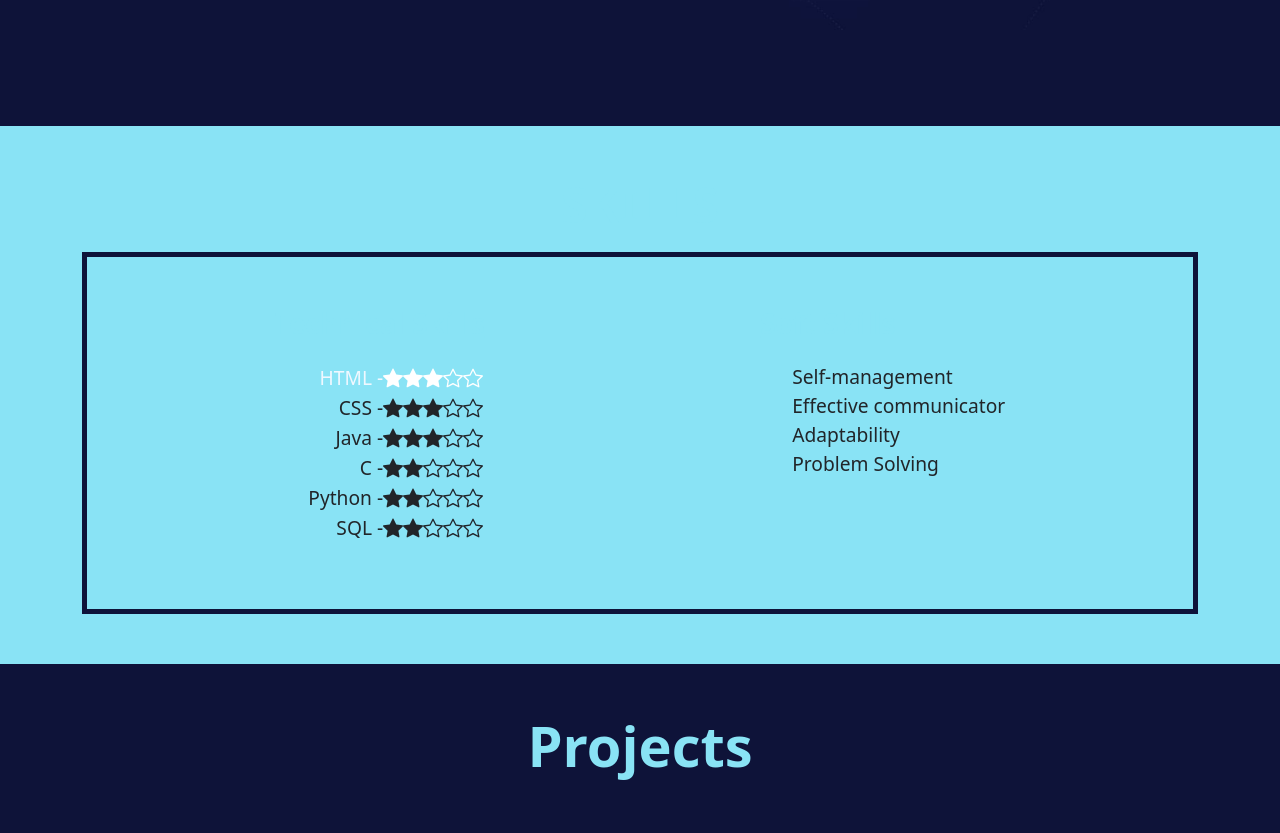
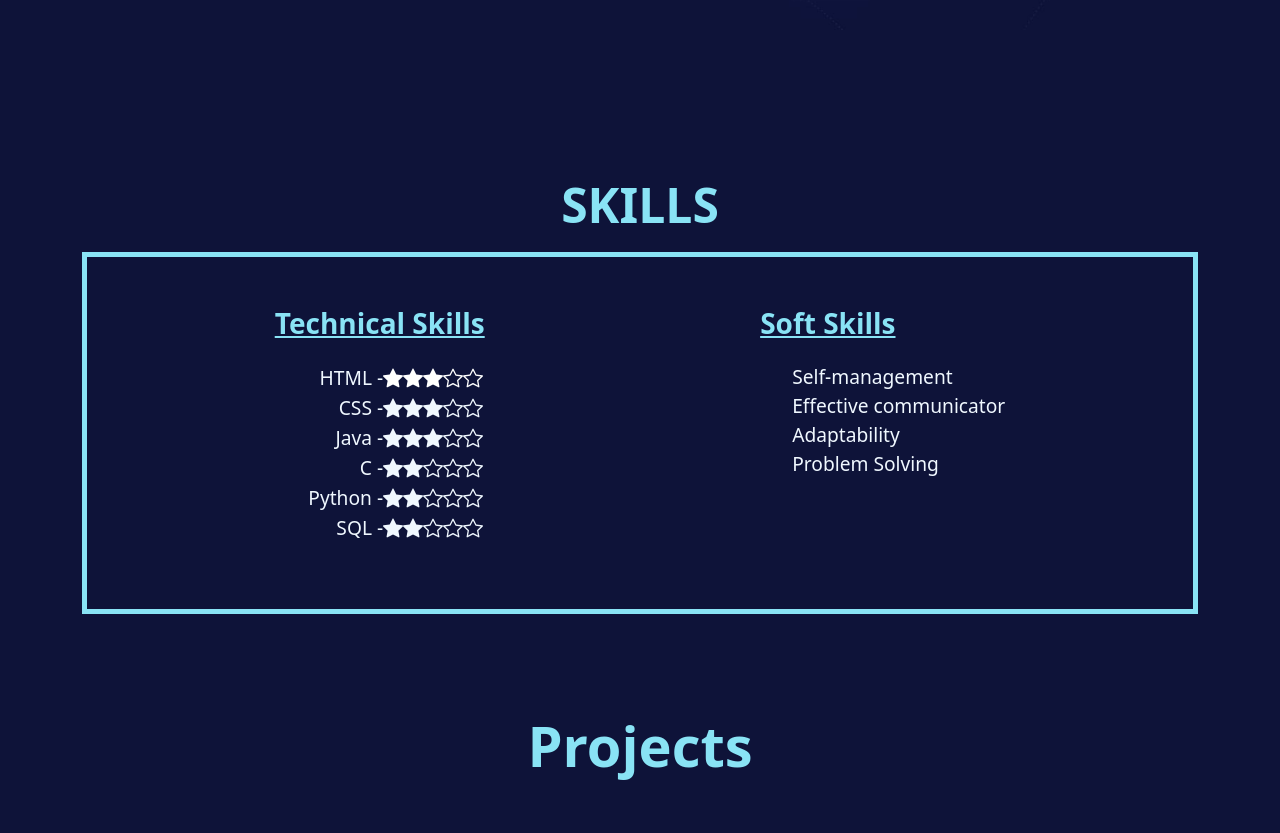
Before and after one commit to AjayaKumarM/HTMLCSS-portfolio, a plain HTML site: page index.html in a window 1280 px wide. Shown: the part 660-1493 px from the top of the page. Drawn offline with nearby package versions, Linux system fonts and the light colour scheme.

Commit message:
Update styles.css

```diff
--- a/styles.css
+++ b/styles.css
@@ -7,7 +7,7 @@
 }
 
 #About-me{
-    background-color: #89e3f5;
+    background-color: #0e1339;
     display: flex;
     padding: 50px;
 }
@@ -22,7 +22,7 @@
     display: flex;
     justify-content: space-around;
     padding: 50px;
-    border: 5px solid #0e1339;
+    border: 5px solid #89e3f5;
 }
 
 #About-me .tskills-title, .sskills-title{
@@ -34,6 +34,7 @@
     font-size: larger;
     font-weight: 500;
     list-style: none;
+    color: aliceblue;
 }
 
 #About-me .tskillsmain-container{
```
